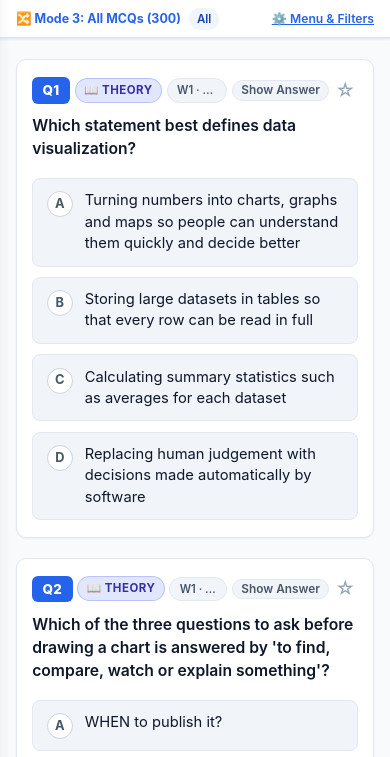
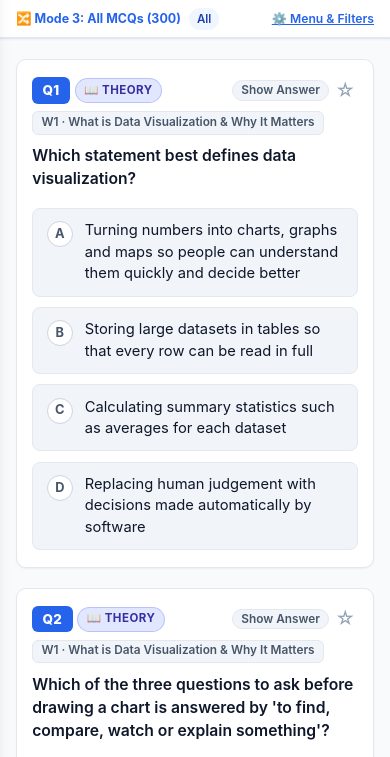
Before and after one commit to M-Reshail/7sem_mcqs, a plain HTML site: page index.html in a window 390 px wide. Shown: the part 57-814 px from the top of the page. Drawn offline with Linux system fonts and the light colour scheme.

Commit message:
Move topic name to dedicated second line for full visibility

```diff
--- a/index.html
+++ b/index.html
@@ -651,18 +651,14 @@
       align-items: center;
       justify-content: space-between;
       gap: 0.5rem;
-      margin-bottom: 0.85rem;
+      margin-bottom: 0.55rem;
       width: 100%;
     }
 
     .card-meta-left {
       display: flex;
-      flex-wrap: nowrap;
-      align-items: center;
-      gap: 0.4rem;
-      flex: 1;
-      min-width: 0;
-      overflow: hidden;
+      align-items: center;
+      gap: 0.45rem;
     }
 
     .q-id-pill {
@@ -698,19 +694,25 @@
       border: 1px solid rgba(99, 102, 241, 0.3);
     }
 
+    .card-topic-row {
+      margin-bottom: 0.75rem;
+      display: flex;
+      align-items: center;
+    }
+
     .topic-pill {
-      font-size: 0.75rem;
+      font-size: 0.78rem;
       font-weight: 600;
       color: var(--text-secondary);
       background: var(--bg-subtle);
-      padding: 0.18rem 0.58rem;
-      border-radius: 9999px;
+      padding: 0.22rem 0.65rem;
+      border-radius: 6px;
       border: 1px solid var(--border-color);
-      white-space: nowrap;
-      overflow: hidden;
-      text-overflow: ellipsis;
-      flex-shrink: 1;
-      min-width: 0;
+      line-height: 1.35;
+      word-break: break-word;
+      white-space: normal;
+      display: inline-block;
+      max-width: 100%;
     }
 
     .card-badges {
@@ -1189,19 +1191,21 @@
         flex-wrap: nowrap;
         align-items: center;
         gap: 0.35rem;
-        margin-bottom: 0.65rem;
+        margin-bottom: 0.45rem;
       }
       .card-meta-left {
         width: auto;
         gap: 0.3rem;
-        min-width: 0;
+      }
+      .card-topic-row {
+        margin-bottom: 0.6rem;
       }
       .topic-pill {
-        font-size: 0.7rem;
-        max-width: 140px;
-        white-space: nowrap;
-        overflow: hidden;
-        text-overflow: ellipsis;
+        font-size: 0.74rem;
+        padding: 0.18rem 0.52rem;
+        max-width: 100%;
+        white-space: normal;
+        word-break: break-word;
       }
       .card-badges {
         width: auto;
@@ -1859,14 +1863,7 @@
       typePill.textContent = q.type === 'calculation' ? '🧮 Calc' : '📖 Theory';
       leftTop.appendChild(typePill);
 
-      // Topic Name
-      const topicPill = document.createElement('span');
-      topicPill.className = 'topic-pill';
-      topicPill.textContent = q.topic;
-      topicPill.title = q.topic;
-      leftTop.appendChild(topicPill);
-
-      // Right Badges
+      // Right Badges (Show Answer and Star in front of Question Number)
       const badgesDiv = document.createElement('div');
       badgesDiv.className = 'card-badges';
 
@@ -1901,6 +1898,15 @@
       topDiv.appendChild(leftTop);
       topDiv.appendChild(badgesDiv);
       card.appendChild(topDiv);
+
+      // Line 2: Dedicated Topic Row (Full topic name visible without cut-off)
+      const topicRow = document.createElement('div');
+      topicRow.className = 'card-topic-row';
+      const topicPill = document.createElement('span');
+      topicPill.className = 'topic-pill';
+      topicPill.textContent = q.topic;
+      topicRow.appendChild(topicPill);
+      card.appendChild(topicRow);
 
       // Question Text
       const title = document.createElement('div');
```
